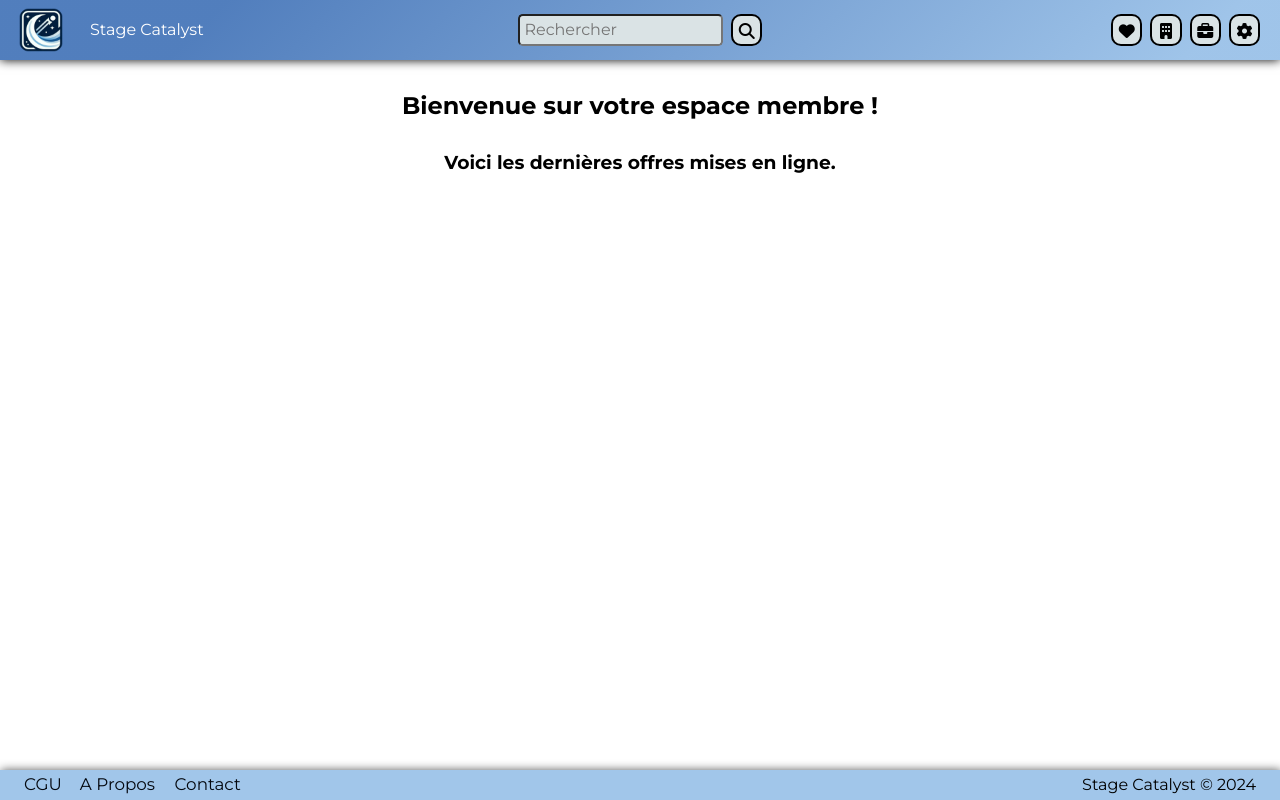
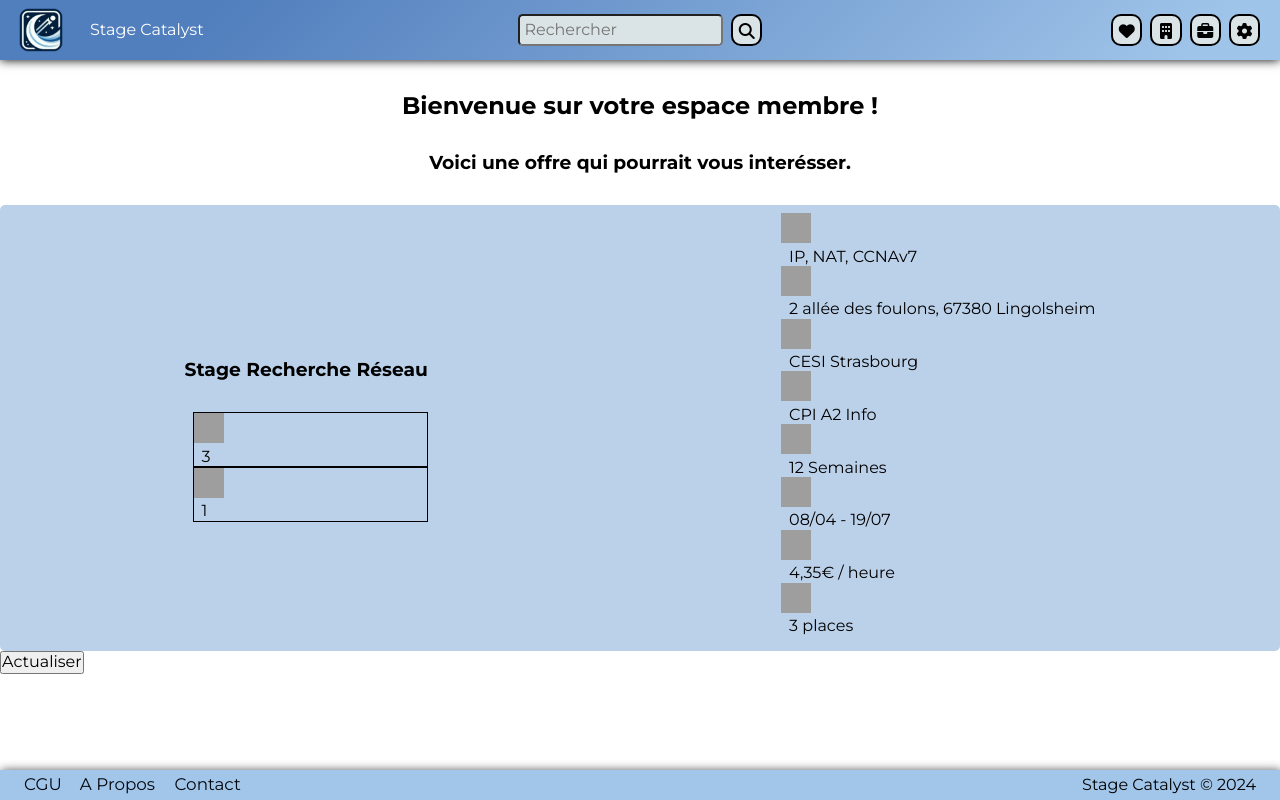
Before and after one commit to aschnepp/Projet-WEB-BETA, a PHP site: page /pages/accueil-login.html in a window 1280 px wide. Run offline with PHP 8.4, Linux system fonts and the light colour scheme; grey boxes are pictures that could not be loaded.

Commit message:
Page accueil login fini

```diff
--- a/assets/styles/accueil-login.css
+++ b/assets/styles/accueil-login.css
@@ -2,12 +2,6 @@
 @import "header.css";
 @import "footer.css";
 @import "normalize.css";
-
-* {
-    margin: 0;
-    padding: 0;
-    box-sizing: border-box;
-}
 
 /*----------MAIN---------*/
 
@@ -22,3 +16,69 @@ main h3 {
     margin-top: 2rem;
     margin-bottom: 2rem;
 }
+
+#offre {
+    display: flex;
+    flex-direction: row;
+    justify-content: space-around;
+    align-items: center;
+    background-color: var(--blue-light);
+    width: auto;
+    height: auto;
+    padding: 0 0.5rem;
+    border-radius: 5px;
+    flex-wrap: wrap;
+    word-break: break-word;
+  }
+
+  #offre h3 {
+    display: flex;
+    margin-top: auto 0;
+    align-items: center;
+    justify-content: center;
+}
+
+#offre p {
+    padding-left: 0.5rem;
+}
+
+.headerOffre {
+    margin-bottom: .5rem;
+}
+
+fieldset section p {
+    padding-left: 0.5rem;
+}
+
+.headerOffre {
+    margin-bottom: .5rem;
+}
+
+#likes {
+    border: solid black 1.5px;
+    margin-left: 0.5rem;
+}
+
+#demandes {
+    margin-left: 0.5rem;
+    border: solid black 1.5px;
+}
+
+#offre {
+    padding-top: 0.5rem;
+    padding-bottom: 0.5rem;
+}
+
+#loginbtns {
+    display: flex;
+    justify-content: space-around;
+}
+
+#item {
+    flex: 1 1 auto;
+    min-width: auto;
+}
+
+section.infos {
+    margin-bottom: 0.5rem;
+}
--- a/pages/accueil-login.html
+++ b/pages/accueil-login.html
@@ -61,8 +61,69 @@
 
         <section id="section-main">
             <h2>Bienvenue sur votre espace membre !</h2>
-            <h3>Voici les dernières offres mises en ligne.</h3>
+            <h3>Voici une offre qui pourrait vous interésser.</h3>
 
+            <section id="offre">
+                <section class="headerOffre">
+                    <h3>Stage Recherche Réseau</h3>
+                    <section class="stats">
+                        <section id="likes" class="item">
+                            <img width="30" height="30" src="https://img.icons8.com/ios-glyphs/30/hearts.png"
+                                alt="wishlists" />
+                            <p>3</p>
+                        </section>
+                        <section id="demandes" class="item">
+                            <img width="30" height="30"
+                                src="https://img.icons8.com/ios-glyphs/30/secured-letter--v1.png" alt="demandes" />
+                            <p>1</p>
+                        </section>
+                    </section>
+                </section>
+                <section class="infos">
+                    <section id="competences" class="item">
+                        <img width="30" height="30" src="https://img.icons8.com/ios-glyphs/30/learning.png"
+                            alt="learning" />
+                        <p>IP, NAT, CCNAv7</p>
+                    </section>
+                    <section id="localisation" class="item">
+                        <img width="30" height="30" src="https://img.icons8.com/ios-glyphs/30/map-marker.png"
+                            alt="map-marker" />
+                        <p>2 allée des foulons, 67380 Lingolsheim</p>
+                    </section>
+                    <section id="entreprise-logo" class="item">
+                        <img width="30" height="30" src="https://img.icons8.com/ios-glyphs/30/client-company.png"
+                            alt="client-company" />
+                        <p>CESI Strasbourg</p>
+                    </section>
+                    <section id="promo" class="item">
+                        <img width="30" height="30" src="https://img.icons8.com/ios-glyphs/30/reviewer-male.png"
+                            alt="reviewer-male" />
+                        <p>CPI A2 Info</p>
+                    </section>
+                    <section id="duree" class="item">
+                        <img width="30" height="30" src="https://img.icons8.com/ios-glyphs/30/time--v1.png"
+                            alt="time--v1" />
+                        <p>12 Semaines</p>
+                    </section>
+                    <section id="date" class="item">
+                        <img width="30" height="30" src="https://img.icons8.com/ios-glyphs/30/google-calendar.png"
+                            alt="google-calendar" />
+                        <p>08/04 - 19/07</p>
+                    </section>
+                    <section id="remuneration" class="item">
+                        <img width="30" height="30" src="https://img.icons8.com/ios-glyphs/30/money--v1.png"
+                            alt="money--v1" />
+                        <p>4,35€ / heure</p>
+                    </section>
+                    <section id="places" class="item">
+                        <img width="30" height="30" src="https://img.icons8.com/ios-glyphs/30/conference-call--v1.png"
+                            alt="conference-call--v1" />
+                        <p>3 places</p>
+                    </section>
+                </section>
+            </section>
+
+            <button type="button">Actualiser</button>
         </section>
     </main>
 
```
